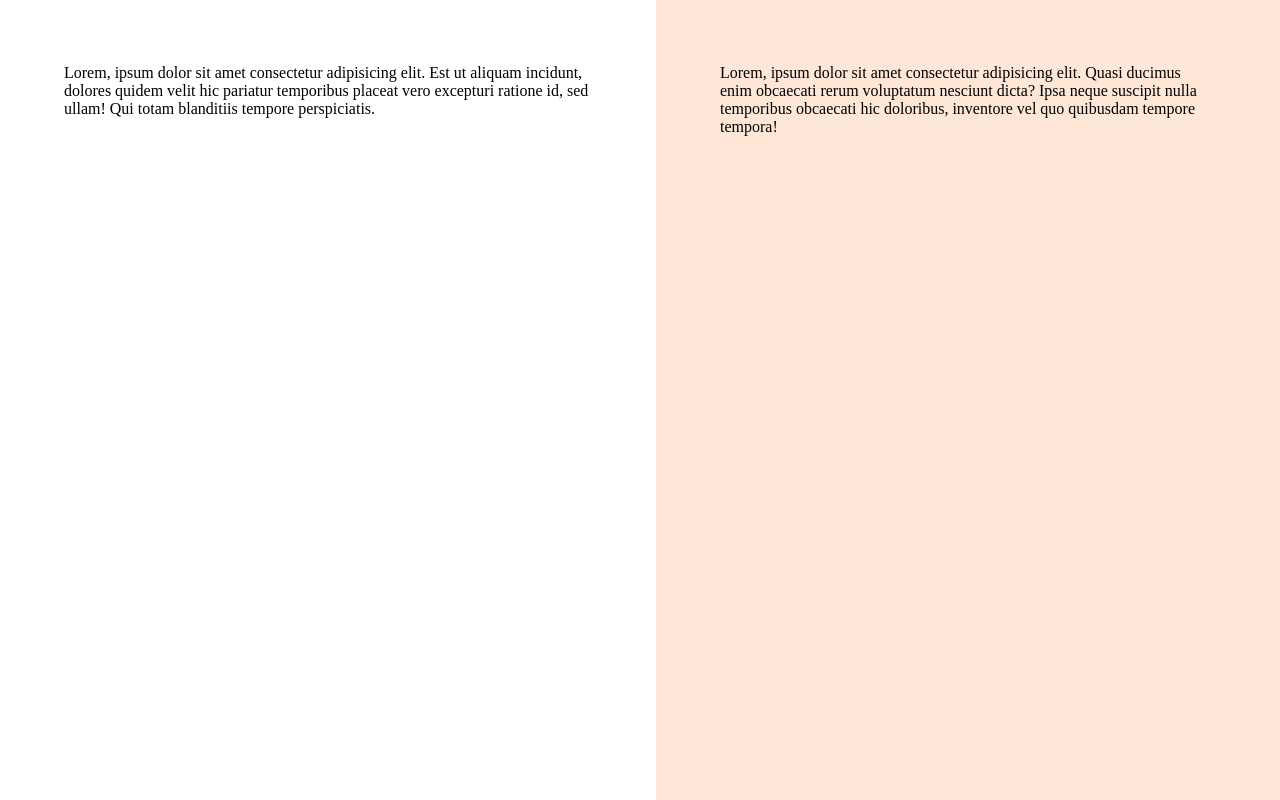
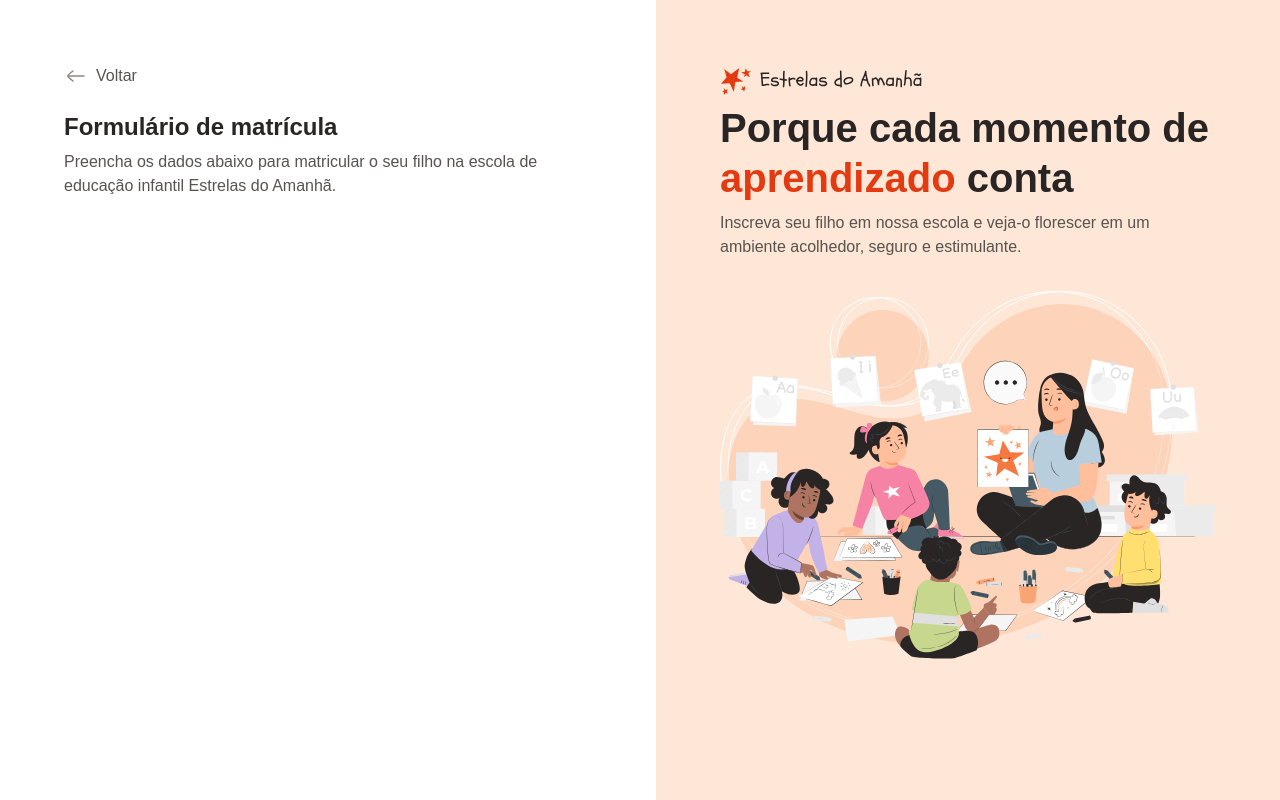
Before and after one commit to gabriel9798/Formulario-de-matricula, a plain HTML site: page index.html in a window 1280 px wide. Drawn offline with Linux system fonts and the light colour scheme; a web font is replaced by a local one.

Commit message:
conteúdo aside e conteúdo inicial do main

```diff
--- a/index.html
+++ b/index.html
@@ -15,11 +15,32 @@
 <body>
   <div id="app">
     <main>
-      <div class="main-container">Lorem, ipsum dolor sit amet consectetur adipisicing elit. Est ut aliquam incidunt, dolores quidem velit hic pariatur temporibus placeat vero excepturi ratione id, sed ullam! Qui totam blanditiis tempore perspiciatis.</div>
+      <div class="main-container">
+        <div class="back">
+          <img src="/assets/icons/arrow-left-02.svg" alt="Ícone de seta para esquerda">
+          <span>Voltar</span>
+        </div>
+        <div>
+          <h1>Formulário de matrícula</h1>
+          <p>Preencha os dados abaixo para matricular o seu filho na escola de educação infantil Estrelas do Amanhã.</p>
+        </div>
+      </div>
     </main>
 
     <aside>
-      <div class="aside-container">Lorem, ipsum dolor sit amet consectetur adipisicing elit. Quasi ducimus enim obcaecati rerum voluptatum nesciunt dicta? Ipsa neque suscipit nulla temporibus obcaecati hic doloribus, inventore vel quo quibusdam tempore tempora!</div>
+      <div class="aside-container">
+        <header>
+          <img src="assets/logo.svg" alt="Logo da escola Estrals do Amanhã">
+          <h2>Porque cada momento de
+            <span>
+              aprendizado
+            </span>
+            conta
+          </h2>
+          <p>Inscreva seu filho em nossa escola e veja-o florescer em um ambiente acolhedor, seguro e estimulante.</p>
+        </header>
+        <img src="assets/Illustration.svg" alt="Ilustração de uma professora com crianças prestando atenção.">
+      </div>
     </aside>
   </div>
 </body>
--- a/styles/global.css
+++ b/styles/global.css
@@ -12,7 +12,7 @@
   --text-primary: #292524;
   --text-secondary: #57534E;
   --text-tertiary: #8F8881;
-  --text-highlitght: #E43A12;
+  --text-highlight: #E43A12;
 
   --surface-primary: #FFFFFF;
   --surface-secondary: #FEE7D6;
@@ -24,4 +24,16 @@
 
 body {
   overflow: hidden;
+
+  font: var(--text);
+  color: var(--text-secondary);
 }
+
+h1, h2 {
+  color: var(--text-primary);
+}
+
+img {
+  max-width: 100%;
+  height: auto;
+}
--- a/styles/layout.css
+++ b/styles/layout.css
@@ -10,17 +10,41 @@ main {
   overflow: auto;
   padding: 4rem;
 
-  main-contianer {
+  & .main-contianer {
     max-width: 33rem;
     margin-left: auto;
   }
+}
+
+& .back {
+  display: flex;
+  align-items: center;
+  gap: .5rem;
+  margin-bottom: 1.5rem;
+}
+
+& h1 {
+  font: 600 1.5rem/1.25 var(--font-family);
+  margin-bottom: .5rem;
 }
 
 aside {
   padding: 4rem;
   background-color: var(--surface-secondary);
 
-  aside-container {
+  & .aside-container {
     max-width: 31rem;
+
+    & > img {
+      margin-top: 2rem;
+    }
+  }
+
+  & h2 {
+    font: 600 2.5rem/1.25 var(--font-family);
+    margin-bottom: .5rem;
+    & span {
+      color: var(--text-highlight);
+    }
   }
 }
```
